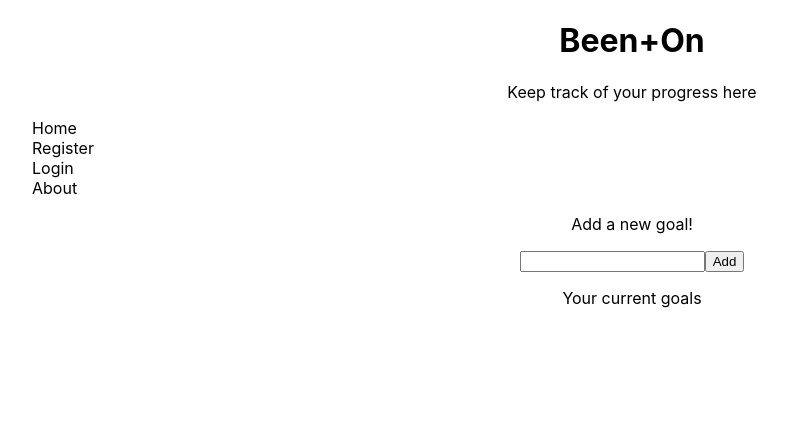
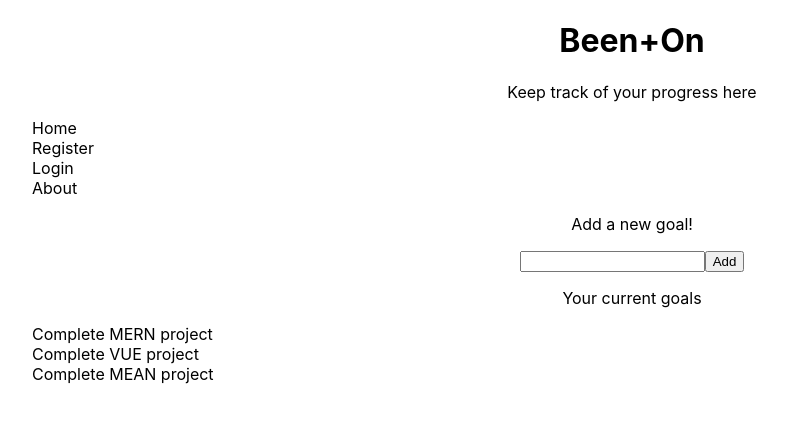
Before and after one commit to takuhartley/On-It, a React (Create React App) app: page / in a window 1280 px wide. Shown: the top 422 px of the page, without its empty margins (8-795 px from the left). Built offline with nearby package versions, Linux system fonts and the light colour scheme.

Commit message:
Outputting logic

```diff
--- a/src/App.js
+++ b/src/App.js
@@ -3,21 +3,20 @@ import Homepage from "./Components/Homepage/Homepage";
 import Nav from "./Components/Navigation/Nav";
 import NewGoal from "./Components/NewGoal/NewGoal";
 import "./App.css";
-import { useState } from 'react';
 import GoalsList from "./Components/GoalsList/GoalsList"
 function App() {
-  const [userGoals, setUserGoals] = useState([
+  const userGoals =[
     { id: 123, title: 'Complete MERN project', description: 'React Goal tracking project', hours: 2},
     { id: 234, title: "Complete VUE project", description: 'React Goal tracking project', hours: 2},
     { id: 345, title: "Complete MEAN project", description: 'React Goal tracking project', hours: 2}
-])
+]
 
   return (
     <div className="App">
       <Homepage />
       <Nav />
       <NewGoal />
-      <GoalsList goals={userGoals}/>
+      <GoalsList userGoals={userGoals}/>
     </div>
   );
 }
--- /dev/null
+++ b/src/Components/GoalsList/GoalsList.css
@@ -0,0 +1,3 @@
+goals-list {
+    text-align: center;
+}
--- a/src/Components/GoalsList/GoalsList.js
+++ b/src/Components/GoalsList/GoalsList.js
@@ -1,10 +1,16 @@
 import React from "react";
+import "./GoalsList.css";
 
 const GoalsList = props => {
-  console.log(props.GoalsList);
+  console.log(props.userGoals);
   return (
-    <div>
+    <div className="goals-list">
       <p>Your current goals</p>
+      <ul>
+        {props.userGoals.map(goal => {
+          return <li key={goal.id}>{goal.title}</li>;
+        })}
+      </ul>
     </div>
   );
 };
```
